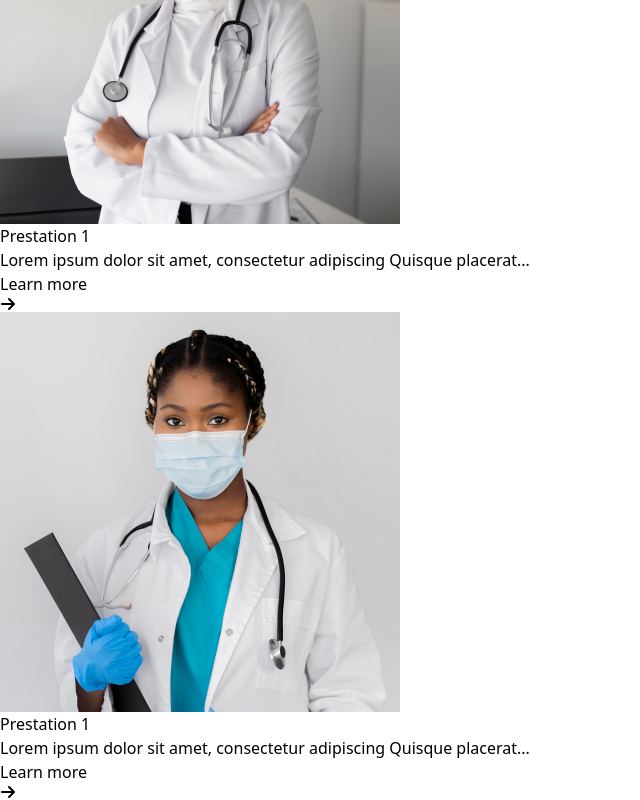
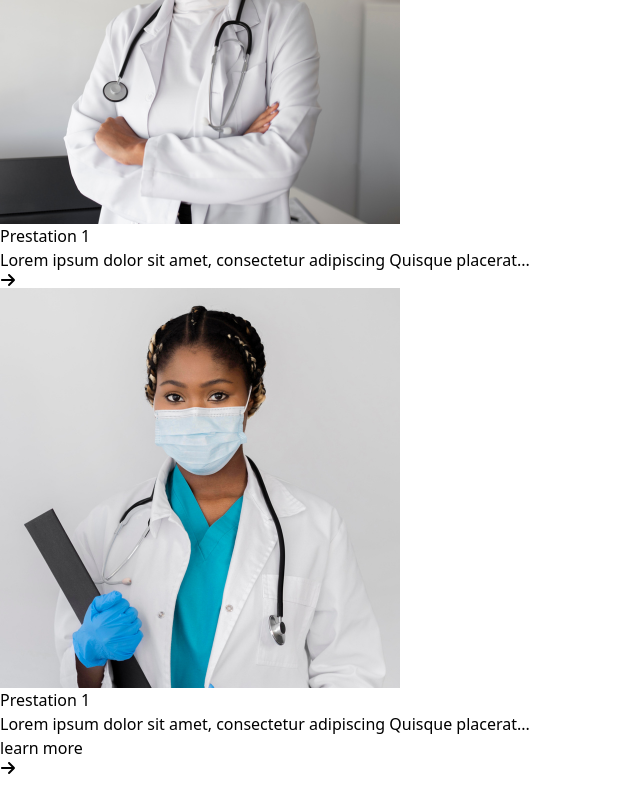
Before and after one commit to rovertnet/Scool, a React (Vite) app: page /solution in a window 1280 px wide. Shown: the part 1158-1958 px from the top of the page, without its empty margins (0-640 px from the left). After the commit the page ends 1934 px from the top, so only its background shows below. Built offline with nearby package versions, Linux system fonts and the light colour scheme.

Commit message:
last commit

```diff
--- a/src/component/cSlution/CardSolution.jsx
+++ b/src/component/cSlution/CardSolution.jsx
@@ -4,12 +4,12 @@ const CardSolution = () => {
   return (
     <>
       <div className="mt-10 md:mt-10 md:mb-14 mb-12 px-10 md:px-12 md:py-10 py-10 block">
-        <div className=" grid grid-cols-2 md:grid-cols-3 gap-5">
+        <div className=" grid grid-cols80 md:grid-cols-3 gap-5">
           <div className=" bg-white shadow-md border-[1px] border-slate-400 rounded-lg overflow-hidden">
             <img
               src="../../public/1.png"
               alt=""
-              className=" w-full h-36 md:h-96 object-cover"
+              className=" w-full h-80 md:h-96 object-cover"
             />
             <div className=" text- p-5 w-full">
               <h3 className="text-2xl md:text-2xl mb-3 md:mb-4 font-bold">
@@ -19,7 +19,7 @@ const CardSolution = () => {
                 Lorem ipsum dolor sit amet, consectetur adipiscing Quisque
                 placerat...
               </p>
-              <p className="flex space-x-5  ">
+              <p className="flex space-x-5 md:space-x-5 md:mt-3 mt-3">
                 <span className="text-lg text-green-700">Learn more </span>
                 <FaArrowRight className=" text-lg md:text-lg text-green-700" />{" "}
               </p>
@@ -30,7 +30,7 @@ const CardSolution = () => {
             <img
               src="../../public/2.png"
               alt=""
-              className=" w-full h-36 md:h-96 object-cover"
+              className=" w-full h-80 md:h-96 object-cover"
             />
             <div className=" text- p-5 w-full">
               <h3 className="text-2xl md:text-2xl mb-3 md:mb-4 font-bold">
@@ -40,8 +40,8 @@ const CardSolution = () => {
                 Lorem ipsum dolor sit amet, consectetur adipiscing Quisque
                 placerat...
               </p>
-              <p className="flex space-x-5 text-green-700">
-                Learn more{" "}
+              <p className="flex space-x-5 md:space-x-5 text-green-700 md:mt-3 mt-3">
+                <span className=" text-lg md:text-lg"></span>
                 <FaArrowRight className=" text-lg md:text-lg text-green-700" />{" "}
               </p>
             </div>
@@ -51,7 +51,7 @@ const CardSolution = () => {
             <img
               src="../../public/3.png"
               alt=""
-              className=" w-full h-36 md:h-96 object-cover"
+              className=" w-full h-80 md:h-96 object-cover"
             />
             <div className=" text- p-5 w-full">
               <h3 className="text-2xl md:text-2xl mb-3 md:mb-4 font-bold">
@@ -61,8 +61,11 @@ const CardSolution = () => {
                 Lorem ipsum dolor sit amet, consectetur adipiscing Quisque
                 placerat...
               </p>
-              <p className="flex space-x-5 text-green-700">
-                Learn more{" "}
+              <p className="flex space-x-5 md:mt-3 md:space-x-5 mt-3">
+                <span className="text-lg md:text-lg text-green-700">
+                  {" "}
+                  learn more
+                </span>
                 <FaArrowRight className=" text-lg md:text-lg text-green-700" />
               </p>
             </div>
```
